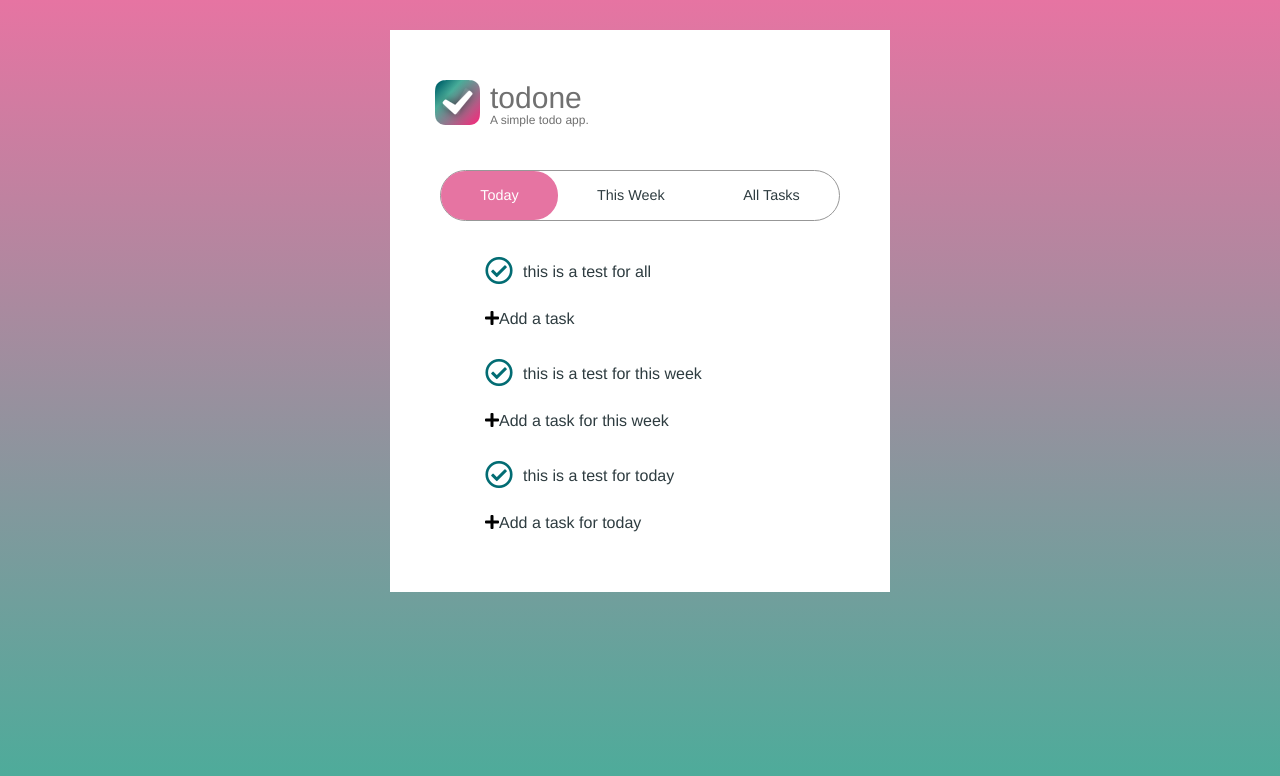
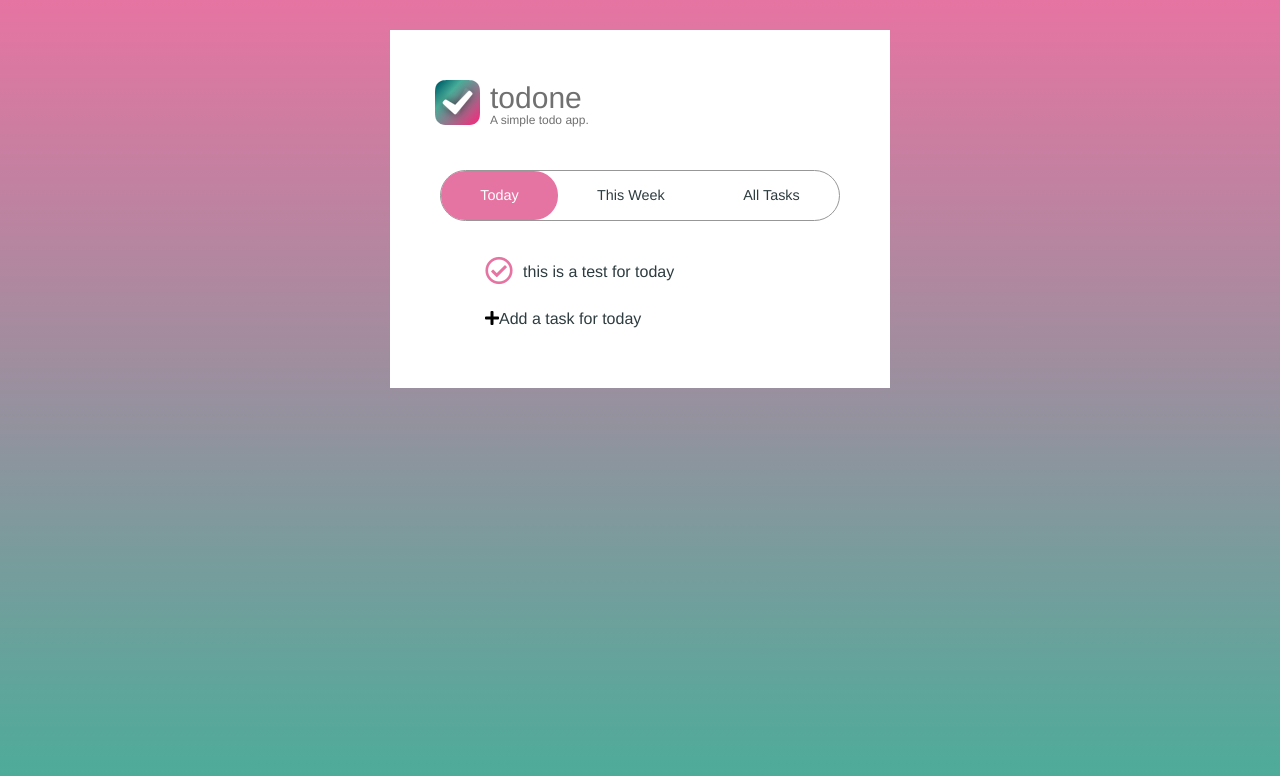
Before and after one commit to morrowdavidson/todone, a React (Create React App) app: page / in a window 1280 px wide. Shown: the top 776 px of the page. Built offline with nearby package versions, Linux system fonts and the light colour scheme.

Commit message:
Fix nav to show diff lists

```diff
--- a/src/TodoList/TodoList.js
+++ b/src/TodoList/TodoList.js
@@ -9,7 +9,6 @@ class TodoList extends Component {
     super(props);
     this.state = {
       enteringInput: false,
-      id: 'allList',
       buttonLabel: 'Add task',
       todayList: [
         {content: 'this is a test for today'}
@@ -28,10 +27,17 @@ class TodoList extends Component {
       this.setState({
         enteringInput : true
       })
-    } else {
-      if (evt.target.value !== ''){
+    } else if (evt.target.value !== '') {
       this.setState({
         enteringInput : false,
+        todayList : [
+          ...this.state.todayList,
+          {content: evt.target.value}
+        ],
+        weekList : [
+          ...this.state.weekList,
+          {content: evt.target.value}
+        ],
         allList : [
           ...this.state.allList,
           {content: evt.target.value}
@@ -43,7 +49,7 @@ class TodoList extends Component {
     })
     }
   }
-  }
+
 
   render(){
     let allItems = this.state.allList.map(listItem => {
@@ -56,27 +62,75 @@ class TodoList extends Component {
       return <TodoItem content={listItem.content}/>
     })
 
-    return (
-      <ul className="list-group" id={this.state.id}>
-        {allItems}
+    let allButton =
       <AddItemButton
       id = 'allList'
       inputToggleHandler = {this.inputToggleHandler}
       enteringInput = {this.state.enteringInput}
       buttonLabel = 'Add a task'/>
-        {weekItems}
+
+    let weekButton =
       <AddItemButton
       id = 'weekList'
       inputToggleHandler = {this.inputToggleHandler}
       enteringInput = {this.state.enteringInput}
-          buttonLabel = 'Add a task for this week'/>
-        {todayItems}
+      buttonLabel = 'Add a task'/>
+
+    let todayButton =
       <AddItemButton
       id = 'todayList'
       inputToggleHandler = {this.inputToggleHandler}
       enteringInput = {this.state.enteringInput}
       buttonLabel = 'Add a task for today'/>
+
+    allItems.push(allButton);
+    weekItems.push(weekButton);
+    todayItems.push(todayButton);
+
+    let allList =
+      <div>
+        <ul className="list-group" id='allList'>
+          {allItems}
         </ul>
+        <ul className="list-group" id='weekList'>
+          {weekItems}
+        </ul>
+        <ul className="list-group" id='todayList'>
+          {todayItems}
+        </ul>
+      </div>
+
+    let weekList =
+      <div>
+        <ul className="list-group" id='weekList'>
+          {weekItems}
+        </ul>
+        <ul className="list-group" id='todayList'>
+          {todayItems}
+        </ul>
+      </div>
+
+    let todayList =
+      <div>
+        <ul className="list-group" id='todayList'>
+          {todayItems}
+        </ul>
+      </div>
+
+    let currentLists = allList;
+
+
+    if (this.props.activeDisplay === 'today'){
+      currentLists = todayList;
+    } else if (this.props.activeDisplay === 'week'){
+      currentLists = weekList;
+    } else {
+      currentLists = allList;
+    }
+
+
+    return (
+      currentLists
     )
   }
 };
```
Also changed, not shown: src/TodoList/AddItemButton.js (+11 -4 lines). Lines whose indentation alone changed are shown as unchanged.
